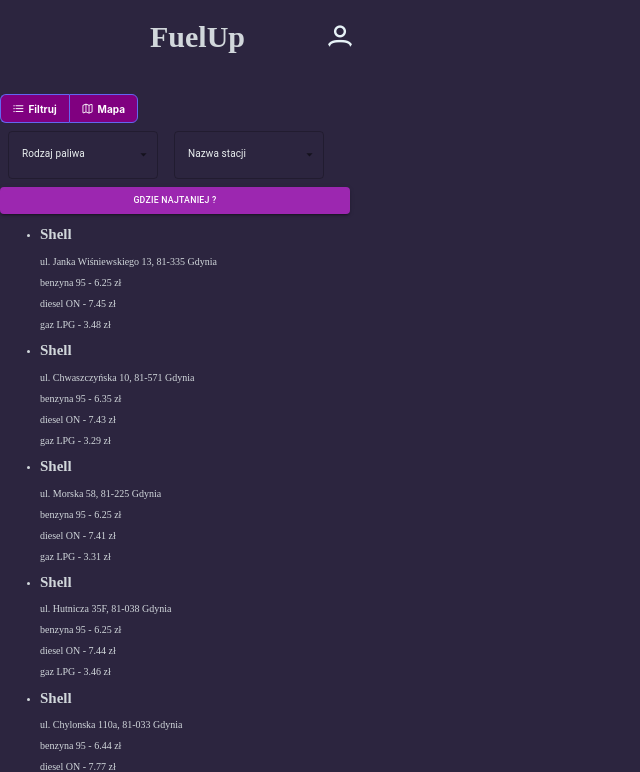
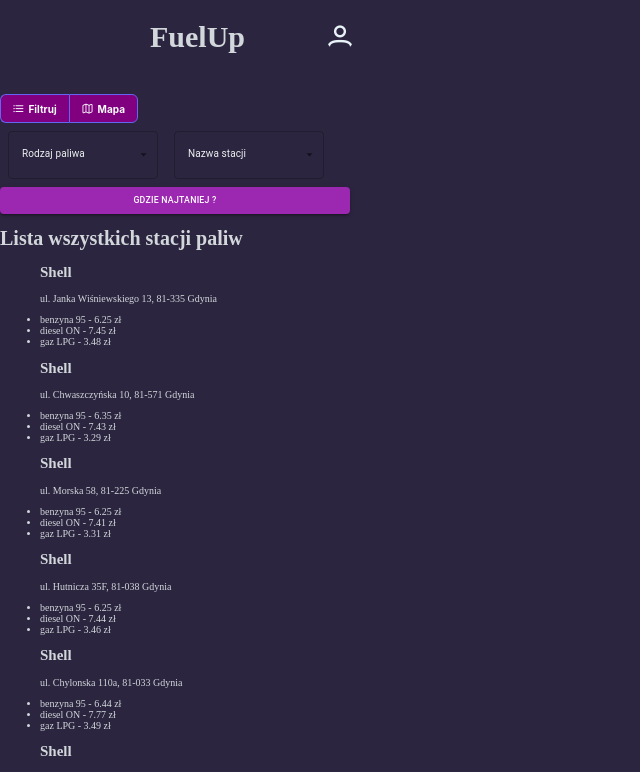
Before and after one commit to monia-0708/FuelUp, a React (Vite) app: page / in a window 1280 px wide. Shown: the top 772 px of the page, without its empty margins (0-640 px from the left). Built offline with nearby package versions, Linux system fonts and the light colour scheme.

Commit message:
sort price

```diff
--- a/src/components/Array.jsx
+++ b/src/components/Array.jsx
@@ -1,18 +1,19 @@
 import React from "react";
 import { stacje } from "./Demo";
+
 
 function Array() {
   return (
     <>
-      <div>
+      <div> <h1>Lista wszystkich stacji paliw</h1>
         <ul>
           {stacje.map((station) => (
-            <li key={station.id}>
+            <div key={station.id}>
               <h2>{station.name}</h2> <p> ul. {station.address}</p>
-              <p> benzyna 95 - {station.prices.pb95} zł </p>
-              <p> diesel ON - {station.prices.on} zł </p>
-              <p> gaz LPG - {station.prices.lpg} zł </p>
-            </li>
+              <li> benzyna 95 - {station.prices.pb95} zł </li>
+              <li> diesel ON - {station.prices.on} zł </li>
+              <li> gaz LPG - {station.prices.lpg} zł </li>
+            </div>
           ))}
         </ul>
       </div>
--- a/src/components/Select.jsx
+++ b/src/components/Select.jsx
@@ -1,169 +1,257 @@
+import React from "react";
 
-import React, { useState } from "react";
-
-import OutlinedInput from '@mui/material/OutlinedInput';
-import InputLabel from '@mui/material/InputLabel';
-import MenuItem from '@mui/material/MenuItem';
-import FormControl from '@mui/material/FormControl';
-import ListItemText from '@mui/material/ListItemText';
-import Select from '@mui/material/Select';
-import Checkbox from '@mui/material/Checkbox';
-
-const ITEM_HEIGHT = 48;
-const ITEM_PADDING_TOP = 8;
-const MenuProps = {
-  PaperProps: {
-    style: {
-      maxHeight: ITEM_HEIGHT * 4.5 + ITEM_PADDING_TOP,
-      width: 250,
-    },
-  },
-};
+export default function Cheapest() {
 
 
-export default function StationSelectCheckmarks() {
-  const [selectedStations, setSelectedStations] = useState([]);
+  return (
+    <>
+    <Cheapest/>
+    </>
+  )
+}
 
-  const stations = [
-    {
-      id: 1,
-      lat: 54.52905326358329,
-      lng: 18.51377505304689,
-      name: "Shell",
-      address: "Janka Wiśniewskiego 13, 81-335 Gdynia",
-      prices: {
-        pb95: 6.25,
-        on: 7.45,
-        lpg: 3.48
-      }
-    },
-    {
-      id: 2,
-      lat: 54.47138434134298,
-      lng: 18.49104168223515,
-      name: "Shell",
-      address: "Chwaszczyńska 10, 81-571 Gdynia",
-      prices: {
-        pb95: 6.35,
-        on: 7.43,
-        lpg: 3.29
-      }
-    },
-    {
-      id: 3,
-      lat: 54.526868478514274,
-      lng: 18.512608871267954,
-      name: "Shell",
-      address: "Morska 58, 81-225 Gdynia",
-      prices: {
-        pb95: 6.25,
-        on: 7.41,
-        lpg: 3.31
-      }
-    },
-    {
-      id: 4,
-      lat: 54.55037004849716,
-      lng: 18.45489975788624,
-      name: "Shell",
-      address: "Hutnicza 35F, 81-038 Gdynia",
-      prices: {
-        pb95: 6.25,
-        on: 7.44,
-        lpg: 3.46
-      }
-    },
-    {
-      id: 5,
-      lat: 54.54438322243422,
-      lng: 18.465143231205513,
-      name: "Shell",
-      address: "Chylonska 110a, 81-033 Gdynia",
-      prices: {
-        pb95: 6.44,
-        on: 7.77,
-        lpg: 3.49
-      }
-    },
-    {
-      id: 6,
-      lat: 54.47289498894234,
-      lng: 18.55373996775364,
-      name: "Shell",
-      address: "Aleja Zwycięstwa 256, 81-545 Gdynia",
-      prices: {
-        pb95: 6.74,
-        on: 7.47,
-        lpg: 3.47
-      }
-    }]
-
-  const handleChange = (event) => {
+const handlePriceChange = (event) => {
   const {
     target: { value },
   } = event;
 
-    const filteredValue = value.filter(
-      (item) => stations.findIndex((o) => o.id === item.id) >= 0
-    );
+  const selectedPrices = typeof value === "string" ? value.split(",") : value;
+  setFuelPrice(selectedPrices);
 
-    let duplicatesRemoved = value.filter((item, itemIndex) =>
-      value.findIndex((o, oIndex) => o.id === item.id && oIndex !== itemIndex)
-    );
+  // Filter the stations based on selected fuel prices
+  const filteredStations = stacje.filter((station) => {
+    const stationPrices = station.prices;
+    return selectedPrices.some((price) => stationPrices.hasOwnProperty(price));
+  });
 
-    let duplicateRemoved = [];
-
-    value.forEach((item) => {
-      if (duplicateRemoved.findIndex((o) => o.id === item.id) >= 0) {
-        duplicateRemoved = duplicateRemoved.filter((x) => x.id === item.id);
-      } else {
-        duplicateRemoved.push(item);
+  // Create an array of objects with stations and selected fuel prices
+  const selectedFuelPrices = filteredStations.reduce((acc, curr) => {
+    const prices = {};
+    selectedPrices.forEach((price) => {
+      if (curr.prices.hasOwnProperty(price)) {
+        prices[price] = curr.prices[price];
       }
     });
+    if (Object.keys(prices).length > 0) {
+      acc.push({ name: curr.name, prices: prices });
+    }
+    return acc;
+  }, []);
 
-    setSelectedStations(duplicateRemoved);
+  // Do something with the filtered stations and selected fuel prices
+  console.log(selectedFuelPrices);
 };
+
+function Search() {
+  const [fuelPrice, setFuelPrice] = React.useState([]);
+  const allPrices = [...new Set(stacje.flatMap((station) => Object.keys(station.prices)))];
 
   return (
     <div>
-      <FormControl sx={{ m: 1, width: 300 }}>
-        <InputLabel id="demo-multiple-checkbox-label">Stations</InputLabel>
       <Select
         labelId="demo-multiple-checkbox-label"
         id="demo-multiple-checkbox"
         multiple
-          value={selectedStations}
-          onChange={handleChange}
-          input={<OutlinedInput label="Stations" />}
-          renderValue={(selected) => selected.map((x) => x.name).join(', ')}
+        value={fuelPrice}
+        onChange={handlePriceChange}
+        input={<OutlinedInput label="ALL PRICES" />}
+        renderValue={(selected) => selected.join(", ")}
         MenuProps={MenuProps}
       >
-          {stations.map((station) => (
-            <MenuItem key={station.id} value={station}>
-              <Checkbox
-                checked={
-                  selectedStations.findIndex(
-                    (item) => item.id === station.id
-                  ) >= 0
-                }
-              />
-              <ListItemText primary={station.name} />
+        {allPrices.map((price) => (
+          <MenuItem key={price} value={price}>
+            <Checkbox checked={fuelPrice.indexOf(price) > -1} />
+            <ListItemText primary={price} />
           </MenuItem>
         ))}
       </Select>
-        <div>
-        {selectedStations.map((station) => (
-          <div key={station.id}>
-            <h2>{station.name}</h2>
+
+      {fuelPrice.length > 0 && (
         <ul>
-              <li> benzyna 95 - {station.prices.pb95} zł </li>
-              <li> diesel ON - {station.prices.on} zł </li>
-              <li> gaz LPG - {station.prices.lpg} zł </li>
+          {selectedFuelPrices.map((station) => (
+            <li key={station.name}>
+              <h3>{station.name}</h3>
+              <ul>
+                {Object.entries(station.prices).map(([key, value]) => (
+                  <li key={key}>
+                    {key}: {value}
+                  </li>
+                ))}
               </ul>
-          </div>
+            </li>
           ))}
-      </div>
-      </FormControl>
+        </ul>
+      )}
     </div>
   );
 }
+
+
+// import React, { useState } from "react";
+
+// import OutlinedInput from '@mui/material/OutlinedInput';
+// import InputLabel from '@mui/material/InputLabel';
+// import MenuItem from '@mui/material/MenuItem';
+// import FormControl from '@mui/material/FormControl';
+// import ListItemText from '@mui/material/ListItemText';
+// import Select from '@mui/material/Select';
+// import Checkbox from '@mui/material/Checkbox';
+
+// const ITEM_HEIGHT = 48;
+// const ITEM_PADDING_TOP = 8;
+// const MenuProps = {
+//   PaperProps: {
+//     style: {
+//       maxHeight: ITEM_HEIGHT * 4.5 + ITEM_PADDING_TOP,
+//       width: 250,
+//     },
+//   },
+// };
+
+
+// export default function StationSelectCheckmarks() {
+//   const [selectedStations, setSelectedStations] = useState([]);
+
+//   const stations = [
+//     {
+//       id: 1,
+//       lat: 54.52905326358329,
+//       lng: 18.51377505304689,
+//       name: "Shell",
+//       address: "Janka Wiśniewskiego 13, 81-335 Gdynia",
+//       prices: {
+//         pb95: 6.25,
+//         on: 7.45,
+//         lpg: 3.48
+//       }
+//     },
+//     {
+//       id: 2,
+//       lat: 54.47138434134298,
+//       lng: 18.49104168223515,
+//       name: "Shell",
+//       address: "Chwaszczyńska 10, 81-571 Gdynia",
+//       prices: {
+//         pb95: 6.35,
+//         on: 7.43,
+//         lpg: 3.29
+//       }
+//     },
+//     {
+//       id: 3,
+//       lat: 54.526868478514274,
+//       lng: 18.512608871267954,
+//       name: "Shell",
+//       address: "Morska 58, 81-225 Gdynia",
+//       prices: {
+//         pb95: 6.25,
+//         on: 7.41,
+//         lpg: 3.31
+//       }
+//     },
+//     {
+//       id: 4,
+//       lat: 54.55037004849716,
+//       lng: 18.45489975788624,
+//       name: "Shell",
+//       address: "Hutnicza 35F, 81-038 Gdynia",
+//       prices: {
+//         pb95: 6.25,
+//         on: 7.44,
+//         lpg: 3.46
+//       }
+//     },
+//     {
+//       id: 5,
+//       lat: 54.54438322243422,
+//       lng: 18.465143231205513,
+//       name: "Shell",
+//       address: "Chylonska 110a, 81-033 Gdynia",
+//       prices: {
+//         pb95: 6.44,
+//         on: 7.77,
+//         lpg: 3.49
+//       }
+//     },
+//     {
+//       id: 6,
+//       lat: 54.47289498894234,
+//       lng: 18.55373996775364,
+//       name: "Shell",
+//       address: "Aleja Zwycięstwa 256, 81-545 Gdynia",
+//       prices: {
+//         pb95: 6.74,
+//         on: 7.47,
+//         lpg: 3.47
+//       }
+//     }]
+
+//   const handleChange = (event) => {
+//     const {
+//       target: { value },
+//     } = event;
+
+//     const filteredValue = value.filter(
+//       (item) => stations.findIndex((o) => o.id === item.id) >= 0
+//     );
+
+//     let duplicatesRemoved = value.filter((item, itemIndex) =>
+//       value.findIndex((o, oIndex) => o.id === item.id && oIndex !== itemIndex)
+//     );
+
+//     let duplicateRemoved = [];
+
+//     value.forEach((item) => {
+//       if (duplicateRemoved.findIndex((o) => o.id === item.id) >= 0) {
+//         duplicateRemoved = duplicateRemoved.filter((x) => x.id === item.id);
+//       } else {
+//         duplicateRemoved.push(item);
+//       }
+//     });
+
+//     setSelectedStations(duplicateRemoved);
+//   };
+
+//   return (
+//     <div>
+//       <FormControl sx={{ m: 1, width: 300 }}>
+//         <InputLabel id="demo-multiple-checkbox-label">Stations</InputLabel>
+//         <Select
+//           labelId="demo-multiple-checkbox-label"
+//           id="demo-multiple-checkbox"
+//           multiple
+//           value={selectedStations}
+//           onChange={handleChange}
+//           input={<OutlinedInput label="Stations" />}
+//           renderValue={(selected) => selected.map((x) => x.name).join(', ')}
+//           MenuProps={MenuProps}
+//         >
+//           {stations.map((station) => (
+//             <MenuItem key={station.id} value={station}>
+//               <Checkbox
+//                 checked={
+//                   selectedStations.findIndex(
+//                     (item) => item.id === station.id
+//                   ) >= 0
+//                 }
+//               />
+//               <ListItemText primary={station.name} />
+//             </MenuItem>
+//           ))}
+//         </Select>
+//         <div>
+//         {selectedStations.map((station) => (
+//           <div key={station.id}>
+//             <h2>{station.name}</h2>
+//             <ul>
+//               <li> benzyna 95 - {station.prices.pb95} zł </li>
+//               <li> diesel ON - {station.prices.on} zł </li>
+//               <li> gaz LPG - {station.prices.lpg} zł </li>
+//             </ul>
+//           </div>
+//         ))}
+//       </div>
+//       </FormControl>
+//     </div>
+//   );
+// }
```
Also changed, not shown: src/components/Search.jsx (+35 -8 lines). Lines whose indentation alone changed are shown as unchanged.
